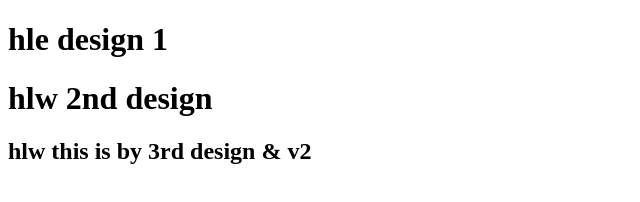
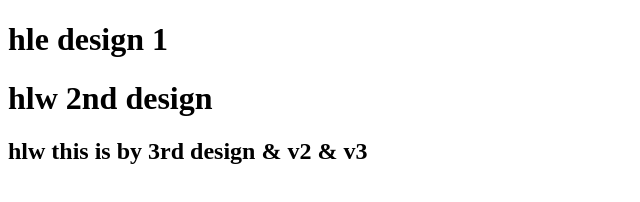
Before and after one commit to Dveer120702/git-3, a plain HTML site: page design.html in a window 1280 px wide. Shown: the full height of the page, 0-640 px from the left. Drawn offline with Linux system fonts and the light colour scheme.

Commit message:
design comit

```diff
--- a/design.html
+++ b/design.html
@@ -8,6 +8,6 @@
 <body>
     <h1>hle design 1 </h1>
     <h1> hlw 2nd design</h1>
-    <h2> hlw this is by 3rd design & v2 </h2>
+    <h2> hlw this is by 3rd design & v2  & v3 </h2>
 </body>
 </html>
```
